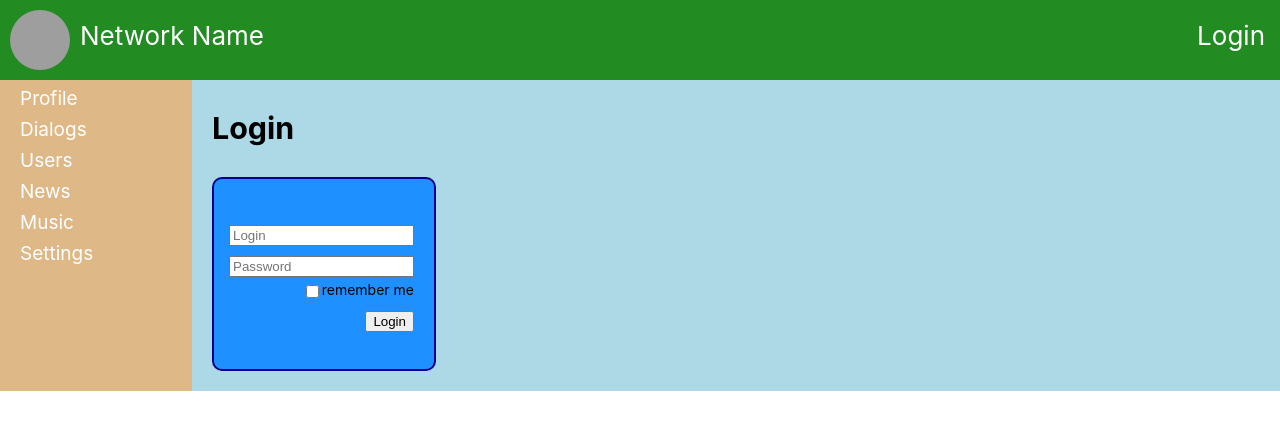
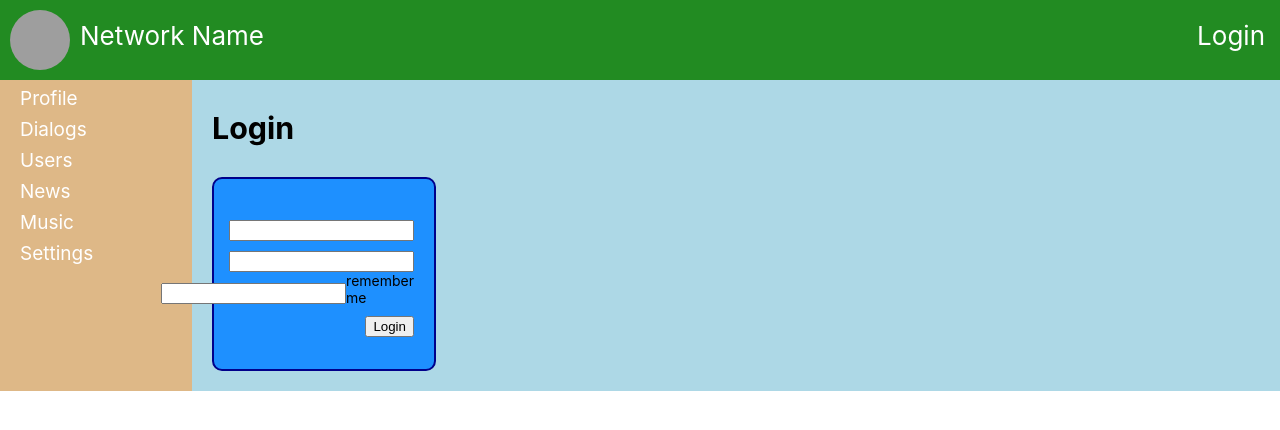
Before and after one commit to andreidoroshevich/samuray-way, a React (Create React App) app: page /Login in a window 1280 px wide. Shown: the top 430 px of the page. Built offline with nearby package versions, Linux system fonts and the light colour scheme; no server answers; grey boxes are pictures that could not be loaded.

Commit message:
lessons 77 (form field validation)

```diff
--- a/src/components/Dialogs/AddMessageForm.tsx
+++ b/src/components/Dialogs/AddMessageForm.tsx
@@ -1,12 +1,15 @@
-import {Field, InjectedFormProps} from "redux-form";
+import {Field, InjectedFormProps, reduxForm} from "redux-form";
 import React from "react";
+import {Textarea} from "../common/FormsControls/FormsControls";
+import {maxLengthCreator, required} from "../../utils/validators/validators";
 
-export const AddMessageForm = (props: InjectedFormProps) => {
+const AddMessageForm = (props: InjectedFormProps) => {
+    const maxLengthCreator50 = maxLengthCreator(50)
     return (
         <form onSubmit={props.handleSubmit}>
             <div>
                 <div>
-                    <Field component={"textarea"} name={"newMessageBody"} placeholder={'Enter your message'}/>
+                    <Field component={Textarea} validate={[required, maxLengthCreator50]} name={"newMessageBody"} placeholder={'Enter your message'}/>
 
                 </div>
                 <div>
@@ -18,3 +21,5 @@ export const AddMessageForm = (props: InjectedFormProps) => {
         </form>
     )
 }
+
+export const AddMessageFormRedux = reduxForm({form: "dialogAddMessageForm"})(AddMessageForm)
--- a/src/components/Dialogs/Dialogs.tsx
+++ b/src/components/Dialogs/Dialogs.tsx
@@ -2,8 +2,7 @@ import React from 'react';
 import classes from './Dialogs.module.css';
 import Dialog, {DialogPropsType} from "./Dialog/Dialog";
 import Message, {MessagePropsType} from "./Message/Message";
-import {reduxForm} from "redux-form";
-import {AddMessageForm} from "./AddMessageForm";
+import {AddMessageFormRedux} from "./AddMessageForm";
 
 
 type DialogsPropsType = {
@@ -43,6 +42,5 @@ const Dialogs = (props: DialogsPropsType) => {
 };
 
 
-const AddMessageFormRedux = reduxForm({form: "dialogAddMessageForm"})(AddMessageForm)
 
 export default Dialogs;
--- a/src/components/Profile/MyPosts/AddNewPostForm.tsx
+++ b/src/components/Profile/MyPosts/AddNewPostForm.tsx
@@ -1,18 +1,20 @@
 import {Field, InjectedFormProps} from "redux-form";
 import React from "react";
+import {maxLengthCreator, required} from "../../../utils/validators/validators";
+import {Textarea} from "../../common/FormsControls/FormsControls";
 
 export const AddNewPostForm = (props: InjectedFormProps) => {
+
+    const maxLength10 = maxLengthCreator(10)
     return (
         <form onSubmit={props.handleSubmit}>
-            <div>My posts
-                <div>
-                    <Field component={"textarea"} name={"newPostText"}/>
+            <div>My posts<div>
+                    <Field component={Textarea} name={"newPostText"} validate={[required, maxLength10]}/>
                     <div>
                         <button>Add Post
                         </button>
                     </div>
                 </div>
-
             </div>
         </form>
     )
--- a/src/components/Profile/MyPosts/MyPosts.tsx
+++ b/src/components/Profile/MyPosts/MyPosts.tsx
@@ -7,8 +7,6 @@ import {AddNewPostForm} from "./AddNewPostForm";
 
 type MyPostsPropsType = {
     posts: Array<PostPropsType>
-    // newPostText: string
-    // updateNewPostText: (text:string)=>void
     addPost: (newPostText: string) => void
     dispatch?: (action: ActionType) => void
 }
--- a/src/components/Profile/ProfileInfo/Profile.tsx
+++ b/src/components/Profile/ProfileInfo/Profile.tsx
@@ -11,8 +11,6 @@ type ProfilePropsType = {
 
 
 const Profile = (props: ProfilePropsType) => {
-
-
     return (
         <>
             <ProfileInfo profile={props.profile} status={props.status} updateStatus={props.updateStatus}/>
--- /dev/null
+++ b/src/components/common/FormsControls/FormsControls.tsx
@@ -0,0 +1,33 @@
+import React from "react"
+import {WrappedFieldProps} from "redux-form";
+import s from "./formsControls.module.css"
+
+const FormControl: React.FC<WrappedFieldProps> = ({meta, children})=>{
+    const hasError = meta.touched && meta.error
+    return (
+        <div>
+            <div className={hasError ? s.error : ""}>
+                {children}
+            </div>
+            <div className={s.error}>
+                {hasError && <span>{meta.error}</span>}
+            </div>
+        </div>
+    )
+}
+
+export const Textarea: React.FC<WrappedFieldProps> = ({input, meta}) => {
+    return (
+        <FormControl input={input} meta={meta}>
+            <textarea {...input}/>
+        </FormControl>
+    )
+}
+
+    export const Input: React.FC<WrappedFieldProps> = ({input, meta}) =>{
+        return (
+            <FormControl input={input} meta={meta}>
+                <input {...input}/>
+            </FormControl>
+        )
+    }
--- /dev/null
+++ b/src/components/common/FormsControls/formsControls.module.css
@@ -0,0 +1,8 @@
+.error textarea {
+    border: 2px solid red;
+}
+
+.error span{
+    color: red;
+    font-size: 18px;
+}
--- a/src/components/login/Login.tsx
+++ b/src/components/login/Login.tsx
@@ -1,6 +1,8 @@
 import React from 'react';
 import s from "./FormStyle.module.css"
 import {Field, InjectedFormProps, reduxForm} from "redux-form";
+import {Input} from "../common/FormsControls/FormsControls";
+import {required} from "../../utils/validators/validators";
 
 type FormDataType = {
     login: string
@@ -12,13 +14,13 @@ export const LoginForm: React.FC<InjectedFormProps<FormDataType>> = (props) => {
     return (
         <form onSubmit={props.handleSubmit} className={s.form}>
             <div>
-                <Field placeholder={"Login"} name={'login'} component={"input"}/>
+                <Field placeholder={"Login"} name={'login'} component={Input} validate={[required]}/>
             </div>
             <div>
-                <Field placeholder={"Password"} name={'password'} component={"input"}/>
+                <Field placeholder={"Password"} name={'password'} component={Input} validate={[required]}/>
             </div>
             <div className={s.checkText}>
-                <Field type={"checkbox"} name={'rememberMe'} component={"input"}/> remember me
+                <Field type={"checkbox"} name={'rememberMe'} component={Input}/> remember me
             </div>
             <div>
                 <button>Login</button>
--- /dev/null
+++ b/src/utils/validators/validators.ts
@@ -0,0 +1,11 @@
+export const  required= (value: string) => {
+    if (value) {
+        return undefined
+    } else {
+        return 'field is required'
+    }
+}
+
+export const maxLengthCreator = (maxLength: number) => (value: string) =>{
+    return value && value.length > maxLength ? `Must be ${maxLength} characters or less` : undefined
+    }
```
Also changed, not shown: src/components/Profile/MyPosts/MyPostsContainer.tsx (+0 -7 lines).
